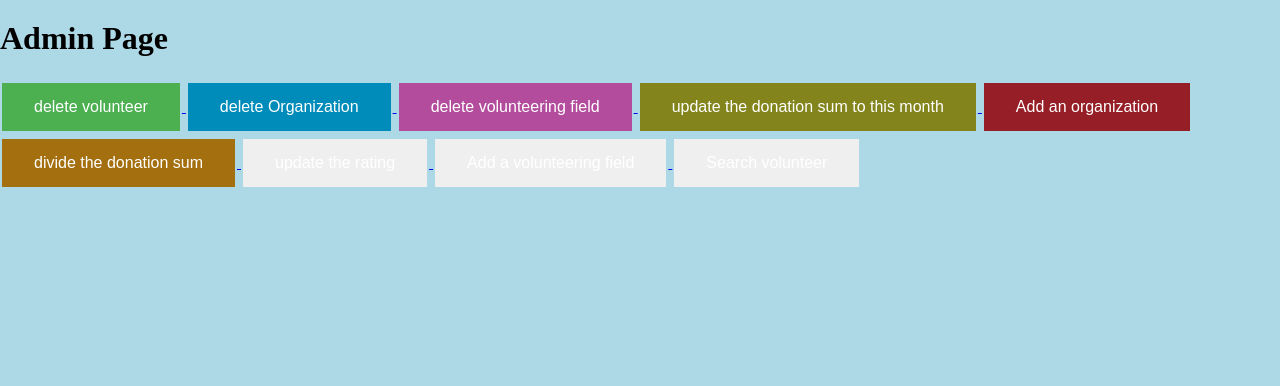
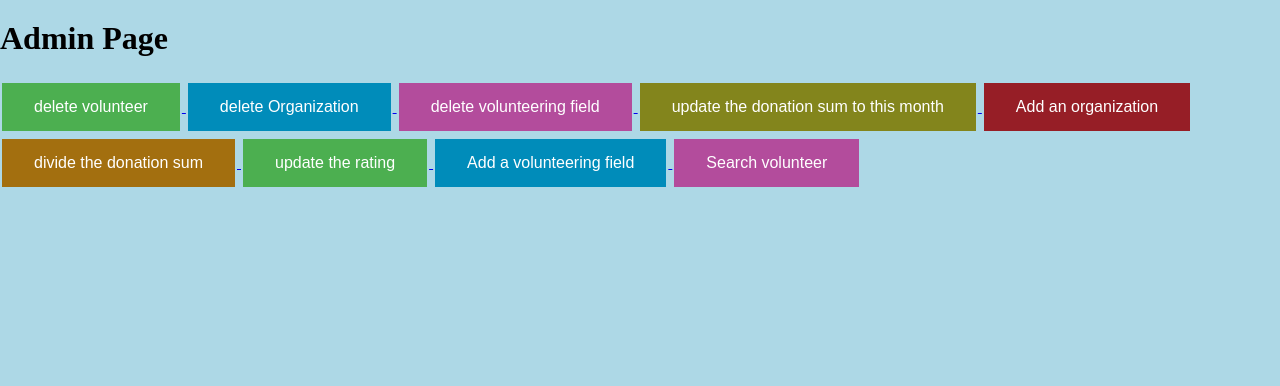
Before and after one commit to Project-Management-SCE/PM2022_TEAM_29, a Flask app: page /useradmin in a window 1280 px wide. Shown: the part 48-434 px from the top of the page. Run offline with Flask 2, Linux system fonts and the light colour scheme.

Commit message:
updateButtonsColors

```diff
--- a/templates/Admin.html
+++ b/templates/Admin.html
@@ -92,13 +92,13 @@ body{
         <button class="button button6">divide the donation sum </button>
     </a>
     <a href='updateRating'>
-        <button class="button button7">update the rating </button>
+        <button class="button button1">update the rating </button>
     </a>
     <a href='addFieldAdmin'>
-        <button class="button button8">Add a volunteering field </button>
+        <button class="button button2">Add a volunteering field </button>
     </a>
     <a href='SearchForVolunteer'>
-        <button class="button button9">Search volunteer </button>
+        <button class="button button3">Search volunteer </button>
     </a>
 
 </a>
```
Also changed, not shown: Giving__DB.db.
